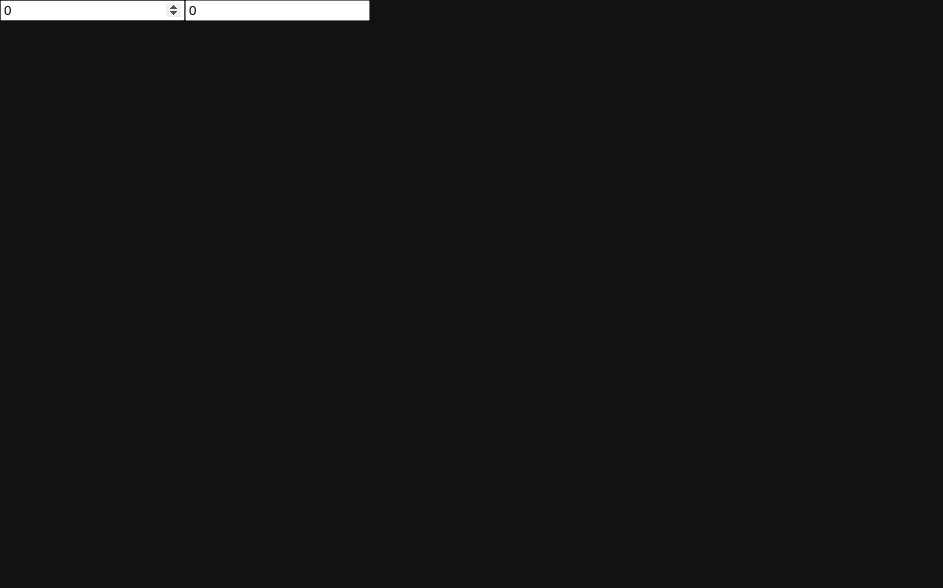
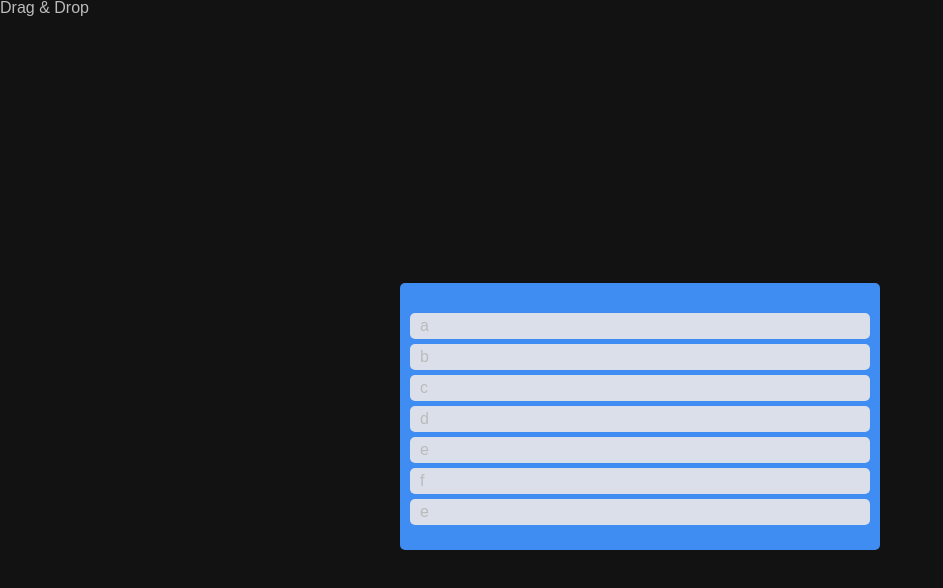
Before and after one commit to hyunjoogo/masterclass, a React (Create React App) app: page /trello in a window 1280 px wide. Shown: the top 588 px of the page, without its empty margins (0-943 px from the left). Built offline with nearby package versions, Linux system fonts and the light colour scheme.

Commit message:
#6.4 Styles and Placeholders

```diff
--- a/package.json
+++ b/package.json
@@ -14,6 +14,7 @@
     "framer-motion": "^5.4.5",
     "react": "^17.0.2",
     "react-apexcharts": "^1.3.9",
+    "react-beautiful-dnd": "^13.1.0",
     "react-dom": "^17.0.2",
     "react-helmet": "^6.1.0",
     "react-hook-form": "^7.20.5",
@@ -50,6 +51,7 @@
     ]
   },
   "devDependencies": {
+    "@types/react-beautiful-dnd": "^13.1.2",
     "@types/react-helmet": "^6.1.4",
     "@types/react-router-dom": "^5.3.2",
     "@types/styled-components": "^5.1.15"
--- a/src/LectureList.tsx
+++ b/src/LectureList.tsx
@@ -1,11 +1,86 @@
 import React from "react";
 import {RecoilRoot} from "recoil";
-import styled, {ThemeProvider} from "styled-components";
-import {darkTheme} from "./TodoAPP/theme";
+import styled, {createGlobalStyle, ThemeProvider} from "styled-components";
+import {todoAppDarkTheme} from "./theme";
 import TodoApp from "./TodoAPP/TodoApp";
 import {BrowserRouter, Link, Route, Switch} from "react-router-dom";
 import FramerMotionWrapper from "./FramerMotion/FramerMotionWrapper";
-import Trello from "./Trello/Trello"
+import Trello from "./Trello/Trello";
+
+const GlobalStyle = createGlobalStyle`
+
+  html, body, div, span, applet, object, iframe,
+  h1, h2, h3, h4, h5, h6, p, blockquote, pre,
+  a, abbr, acronym, address, big, cite, code,
+  del, dfn, em, img, ins, kbd, q, s, samp,
+  small, strike, strong, sub, sup, tt, var,
+  b, u, i, center,
+  dl, dt, dd, menu, ol, ul, li,
+  fieldset, form, label, legend,
+  table, caption, tbody, tfoot, thead, tr, th, td,
+  article, aside, canvas, details, embed,
+  figure, figcaption, footer, header, hgroup,
+  main, menu, nav, output, ruby, section, summary,
+  time, mark, audio, video {
+    margin: 0;
+    padding: 0;
+    border: 0;
+    font-size: 100%;
+    font: inherit;
+    vertical-align: baseline;
+  }
+
+  /* HTML5 display-role reset for older browsers */
+  article, aside, details, figcaption, figure,
+  footer, header, hgroup, main, menu, nav, section {
+    display: block;
+  }
+
+  /* HTML5 hidden-attribute fix for newer browsers */
+  *[hidden] {
+    display: none;
+  }
+
+  body {
+    line-height: 1;
+  }
+
+  menu, ol, ul {
+    list-style: none;
+  }
+
+  blockquote, q {
+    quotes: none;
+  }
+
+  blockquote:before, blockquote:after,
+  q:before, q:after {
+    content: '';
+    content: none;
+  }
+
+  table {
+    border-collapse: collapse;
+    border-spacing: 0;
+  }
+
+  * {
+    box-sizing: border-box;
+  }
+
+  body {
+    font-family: 'Source Sans Pro', sans-serif;
+    background: #121212;
+    color: #bbb;
+    width: 100%;
+  }
+
+  a {
+    text-decoration: none;
+    color: inherit;
+  }
+`;
+
 
 const LinkWrapper = styled.div`
   display: flex;
@@ -26,7 +101,7 @@ const LectureList = () => {
         </Route>
         <Route path="/todoList">
           <RecoilRoot>
-            <ThemeProvider theme={darkTheme}>
+            <ThemeProvider theme={todoAppDarkTheme}>
               <TodoApp/>
             </ThemeProvider>
           </RecoilRoot>
@@ -36,7 +111,10 @@ const LectureList = () => {
         </Route>
         <Route path="/trello">
           <RecoilRoot>
-            <Trello/>
+            <ThemeProvider theme={todoAppDarkTheme}>
+              <GlobalStyle/>
+              <Trello/>
+            </ThemeProvider>
           </RecoilRoot>
         </Route>
 
--- a/src/TodoAPP/TodoApp.tsx
+++ b/src/TodoAPP/TodoApp.tsx
@@ -67,7 +67,6 @@ const GlobalStyle = createGlobalStyle`
   body {
     font-family: 'Source Sans Pro', sans-serif;
     background-color: ${props => props.theme.bgColor};
-    color: ${props => props.theme.textColor}
   }
 
   a {
--- a/src/TodoAPP/theme.ts
+++ /dev/null
@@ -1,7 +0,0 @@
-import {DefaultTheme} from "styled-components";
-
-export const darkTheme : DefaultTheme = {
-  bgColor : "#2f3640",
-  textColor: "black",
-  accentColor : "#9c88ff"
-}
--- a/src/Trello/Trello.tsx
+++ b/src/Trello/Trello.tsx
@@ -1,97 +1,72 @@
-import {createGlobalStyle} from "styled-components";
-import {useRecoilState} from "recoil";
-import {hourSelector, minuteState} from "./trelloAtoms";
+import {DragDropContext, Draggable, Droppable} from 'react-beautiful-dnd';
+import styled from "styled-components";
 
-const GlobalStyle = createGlobalStyle`
-
-  html, body, div, span, applet, object, iframe,
-  h1, h2, h3, h4, h5, h6, p, blockquote, pre,
-  a, abbr, acronym, address, big, cite, code,
-  del, dfn, em, img, ins, kbd, q, s, samp,
-  small, strike, strong, sub, sup, tt, var,
-  b, u, i, center,
-  dl, dt, dd, menu, ol, ul, li,
-  fieldset, form, label, legend,
-  table, caption, tbody, tfoot, thead, tr, th, td,
-  article, aside, canvas, details, embed,
-  figure, figcaption, footer, header, hgroup,
-  main, menu, nav, output, ruby, section, summary,
-  time, mark, audio, video {
-    margin: 0;
-    padding: 0;
-    border: 0;
-    font-size: 100%;
-    font: inherit;
-    vertical-align: baseline;
-  }
-
-  /* HTML5 display-role reset for older browsers */
-  article, aside, details, figcaption, figure,
-  footer, header, hgroup, main, menu, nav, section {
-    display: block;
-  }
-
-  /* HTML5 hidden-attribute fix for newer browsers */
-  *[hidden] {
-    display: none;
-  }
-
-  body {
-    line-height: 1;
-  }
-
-  menu, ol, ul {
-    list-style: none;
-  }
-
-  blockquote, q {
-    quotes: none;
-  }
-
-  blockquote:before, blockquote:after,
-  q:before, q:after {
-    content: '';
-    content: none;
-  }
-
-  table {
-    border-collapse: collapse;
-    border-spacing: 0;
-  }
-
-  * {
-    box-sizing: border-box;
-  }
-
-  body {
-    font-family: 'Source Sans Pro', sans-serif;
-    background: #121212;
-    color: #bbb;
-    width: 100%;
-  }
-
-  a {
-    text-decoration: none;
-    color: inherit;
-  }
+const Wrapper = styled.div`
+  display: flex;
+  width: 100%;
+  max-width: 480px;
+  margin: 0 auto;
+  justify-content: center;
+  align-items: center;
+  height: 100vh;
+`;
+const Boards = styled.div`
+  display: grid;
+  width: 100%;
+  grid-template-columns: repeat(1, 1fr);
 `;
 
+const Board = styled.ul`
+  padding: 20px 10px;
+  padding-top: 30px;
+  background-color: #3F8CF2;
+  border-radius: 5px;
+`;
+const Card = styled.li`
+  background-color: #DADFE9;
+  margin-bottom: 5px;
+  border-radius: 5px;
+  padding: 5px 10px;
+`;
+
+const toDos = ["a", "b", "c", "d", "e", "f", "e"]
+
 function Trello() {
-  const [minutes, setMinutes] = useRecoilState(minuteState);
-  const [hours, setHours] = useRecoilState(hourSelector);
-  const onMinutesChange = (event: React.FormEvent<HTMLInputElement>) => {
-    setMinutes(+event.currentTarget.value)
-  }
-  const onHoursChange = (event: React.FormEvent<HTMLInputElement>) => {
-    setHours(+event.currentTarget.value)
-  }
+  const onDragEnd = () => {
+
+  };
+
   return (
     <>
-      <GlobalStyle/>
-      <form>
-        <input value={minutes} onChange={onMinutesChange} type="number" placeholder="Minutes"/>
-        <input value={hours} onChange={onHoursChange} type="number" placeholder="Hours"/>
-      </form>
+      <h1>Drag & Drop</h1>
+      <DragDropContext onDragEnd={onDragEnd}>
+        <Wrapper>
+          <Boards>
+            <Droppable droppableId="one">
+              {(provided, snapshot) =>
+                <Board
+                  ref={provided.innerRef}
+                  {...provided.droppableProps}
+                >
+
+                  {toDos.map((toDo, index) => (
+                    <Draggable draggableId={toDo} index={index} key={index}>
+                      {(provided) => (
+                        <Card ref={provided.innerRef}
+                              {...provided.draggableProps}
+                              {...provided.dragHandleProps}
+                        >
+                          {toDo}
+                        </Card>
+                      )}
+                    </Draggable>
+                  ))}
+                </Board>}
+
+            </Droppable>
+          </Boards>
+        </Wrapper>
+      </DragDropContext>
     </>
   )
 }
--- a/src/Trello/trelloAtoms.tsx
+++ /dev/null
@@ -1,18 +0,0 @@
-import {atom, selector} from "recoil";
-
-export const minuteState = atom({
-  key: "minute",
-  default: 0
-})
-
-export const hourSelector = selector<number>({
-  key: "hourSelector",
-  get: ({get}) => {
-    const minutes = get(minuteState);
-    return minutes / 60;
-  },
-  set: ({set}, newValue) => {
-    const minutes = Number(newValue) * 60;
-    set(minuteState, minutes)
-  }
-})
--- /dev/null
+++ b/src/theme.ts
@@ -0,0 +1,7 @@
+import {DefaultTheme} from "styled-components";
+
+export const todoAppDarkTheme: DefaultTheme = {
+  bgColor: "#2f3640",
+  textColor: "black",
+  accentColor: "#9c88ff"
+}
```
Also changed, not shown: src/styled.d.ts (renamed from src/TodoAPP/styled.d.ts), 2 other files (tests, documents, lock files or other folders).
